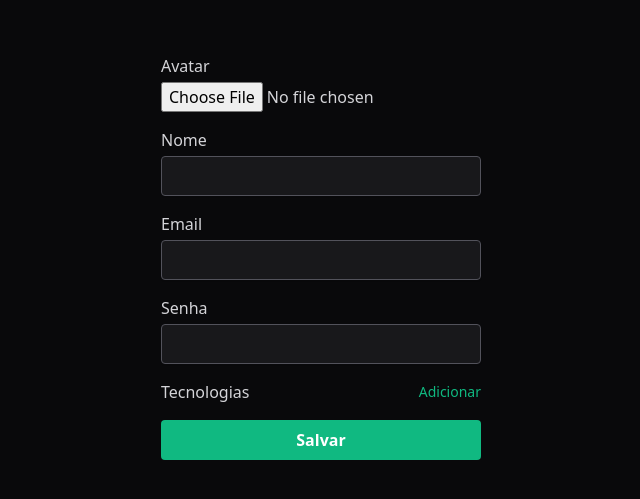
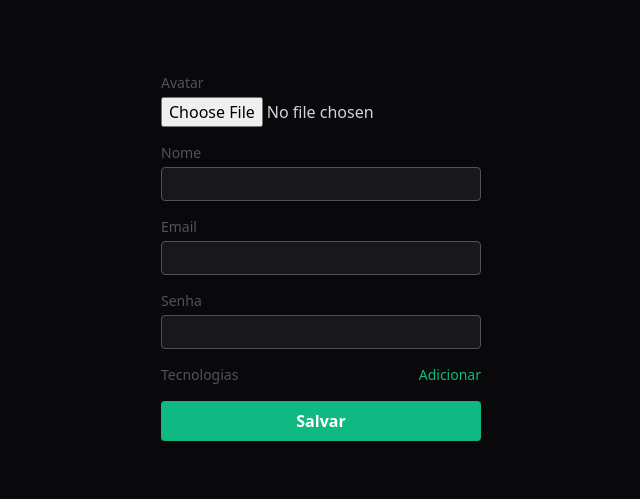
Before and after one commit to eltonsantos/forms-avancado-react, a React (Vite) app: page / in a window 1280 px wide. Shown: the part 123-622 px from the top of the page, without its empty margins (319-959 px from the left). Built offline with nearby package versions, Linux system fonts and the light colour scheme.

Commit message:
Change css

```diff
--- a/src/App.tsx
+++ b/src/App.tsx
@@ -6,14 +6,29 @@ import { z } from "zod";
 import { zodResolver } from "@hookform/resolvers/zod";
 import { supabase } from "./lib/supabase";
 
+const MAX_FILE_SIZE = 5 * 1024 * 1024; // 5mb
+const ACCEPTED_IMAGE_TYPES = [
+  "image/jpeg",
+  "image/jpg",
+  "image/png",
+  "image/webp",
+];
+
 const createUserFormSchema = z.object({
   avatar: z
     .instanceof(FileList)
-    .transform((list) => list.item(0)!)
+    .refine((files) => !!files.item(0), "A imagem de perfil é obrigatória")
     .refine(
-      (file) => file.size <= 5 * 1024 * 1024,
-      "O arquivo precisa ter mais do que 5mb"
-    ),
+      (files) => files.item(0)!.size <= MAX_FILE_SIZE,
+      `Tamanho máximo de 5MB`
+    )
+    .refine(
+      (files) => ACCEPTED_IMAGE_TYPES.includes(files.item(0)!.type),
+      "Formato de imagem inválido"
+    )
+    .transform((files) => {
+      return files.item(0)!;
+    }),
   name: z
     .string()
     .nonempty("O nome é obrigatório")
@@ -63,7 +78,7 @@ export function App() {
   const {
     register,
     handleSubmit,
-    formState: { errors },
+    formState: { errors, isSubmitting },
     control,
   } = useForm<CreateUserFormData>({
     resolver: zodResolver(createUserFormSchema),
@@ -96,43 +111,54 @@ export function App() {
         className="flex flex-col gap-4 w-full max-w-xs"
       >
         <div className="flex flex-col gap-1">
-          <label htmlFor="avatar">Avatar</label>
+          <label htmlFor="avatar" className="text-sm text-zinc-600">
+            Avatar
+          </label>
           <input type="file" accept="image/*" {...register("avatar")} />
           {errors.avatar && <span>{errors.avatar.message}</span>}
         </div>
 
         <div className="flex flex-col gap-1">
-          <label htmlFor="name">Nome</label>
+          <label htmlFor="name" className="text-sm text-zinc-600">
+            Nome
+          </label>
           <input
             type="text"
-            className="border border-zinc-600 shadow-sm rounded h-10 px-3 bg-zinc-900 text-white"
+            className="rounded border border-zinc-600 shadow-sm px-3 py-1 bg-zinc-900 focus:outline-none focus:ring-2 focus:ring-violet-500"
             {...register("name")}
           />
           {errors.name && <span>{errors.name.message}</span>}
         </div>
 
         <div className="flex flex-col gap-1">
-          <label htmlFor="email">Email</label>
+          <label htmlFor="email" className="text-sm text-zinc-600">
+            Email
+          </label>
           <input
             type="email"
-            className="border border-zinc-600 shadow-sm rounded h-10 px-3 bg-zinc-900 text-white"
+            className="rounded border border-zinc-600 shadow-sm px-3 py-1 bg-zinc-900 focus:outline-none focus:ring-2 focus:ring-violet-500"
             {...register("email")}
           />
           {errors.email && <span>{errors.email.message}</span>}
         </div>
 
         <div className="flex flex-col gap-1">
-          <label htmlFor="password">Senha</label>
+          <label htmlFor="password" className="text-sm text-zinc-600">
+            Senha
+          </label>
           <input
             type="password"
-            className="border border-zinc-600 shadow-sm rounded h-10 px-3 bg-zinc-900 text-white"
+            className="rounded border border-zinc-600 shadow-sm px-3 py-1 bg-zinc-900 focus:outline-none focus:ring-2 focus:ring-violet-500"
             {...register("password")}
           />
           {errors.password && <span>{errors.password.message}</span>}
         </div>
 
         <div className="flex flex-col gap-1">
-          <label htmlFor="" className="flex items-center justify-between">
+          <label
+            htmlFor=""
+            className="flex items-center justify-between text-sm text-zinc-600"
+          >
             Tecnologias
             <button
               type="button"
@@ -180,6 +206,7 @@ export function App() {
 
         <button
           type="submit"
+          disabled={isSubmitting}
           className="bg-emerald-500 rounded font-semibold text-white h-10 hover:bg-emerald-600"
         >
           Salvar
```
